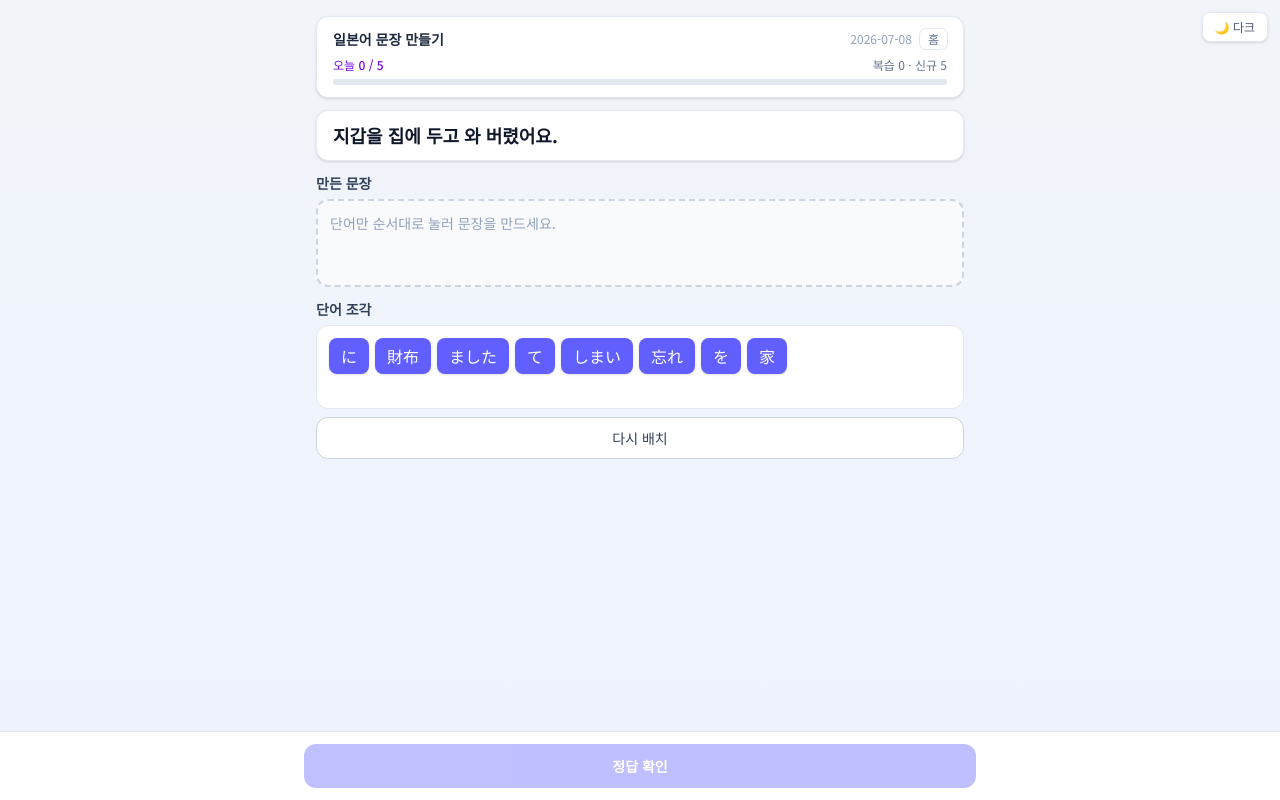
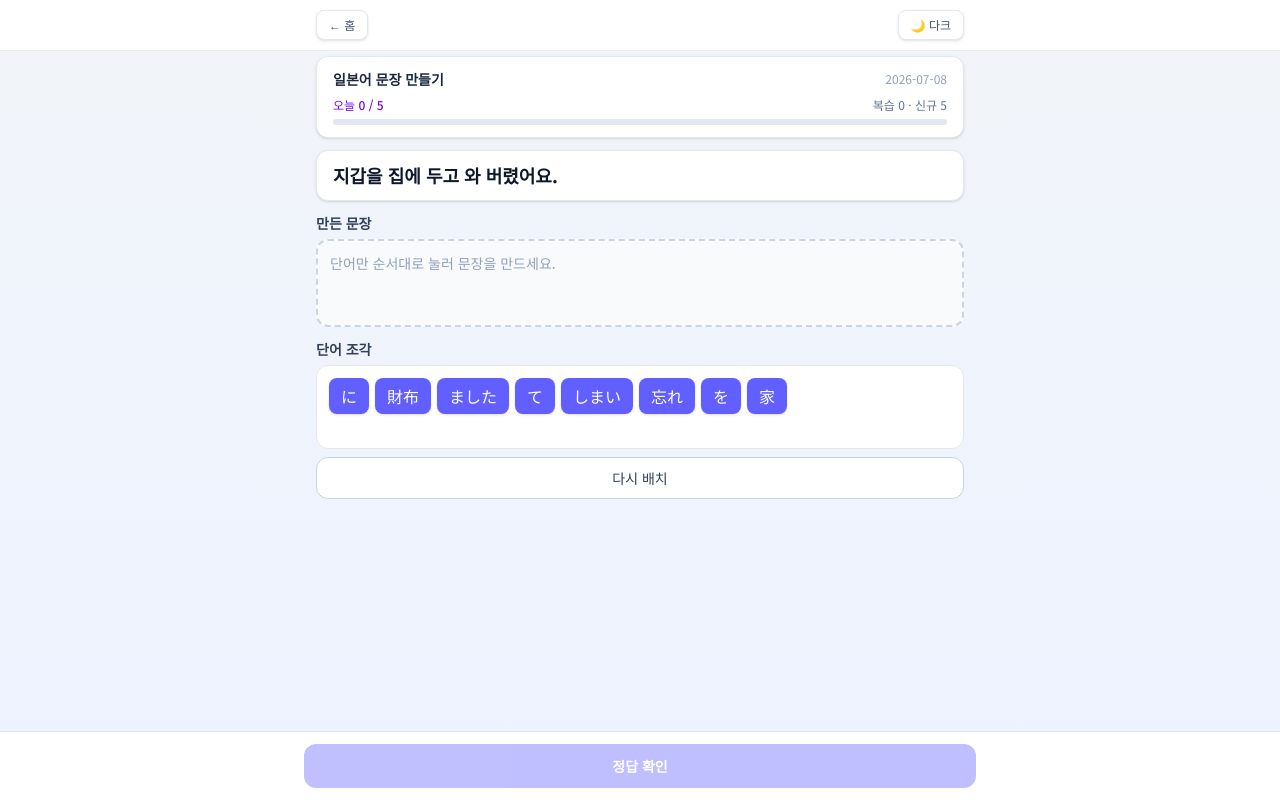
Before and after one commit to qweras011/jp-sentence-builder, a React (Vite) app: page / in a window 1280 px wide. Both pictures are taken after a click on the button "문장 만들기 시작". Built offline with nearby package versions, Linux system fonts and the light colour scheme.

Commit message:
Fix dark mode kanji visibility and remove broken level scaffold

```diff
--- a/src/App.tsx
+++ b/src/App.tsx
@@ -1,6 +1,6 @@
 import { useDarkMode } from "./hooks/useDarkMode";
 import { useState } from "react";
-import { ThemeToggle } from "./components/ThemeToggle";
+import { TopBar } from "./components/TopBar";
 import { GamePage } from "./pages/GamePage";
 import { HomePage } from "./pages/HomePage";
 import { VocabPage } from "./pages/VocabPage";
@@ -13,7 +13,12 @@ function App() {
 
   return (
     <>
-      <ThemeToggle dark={dark} onToggle={toggle} className="fixed top-3 right-3 z-50" />
+      <TopBar
+        dark={dark}
+        onToggleTheme={toggle}
+        showHome={view !== "home"}
+        onHome={() => setView("home")}
+      />
 
       {view === "home" && (
         <HomePage
--- a/src/components/GameHeader.tsx
+++ b/src/components/GameHeader.tsx
@@ -5,7 +5,6 @@ interface GameHeaderProps {
   dateLabel: string;
   reviewCount: number;
   freshCount: number;
-  onHome?: () => void;
 }
 
 export function GameHeader({
@@ -13,7 +12,6 @@ export function GameHeader({
   dateLabel,
   reviewCount,
   freshCount,
-  onHome,
 }: GameHeaderProps) {
   const progress = Math.round((completed / SENTENCE_DAILY_GOAL) * 100);
 
@@ -21,18 +19,7 @@ export function GameHeader({
     <header className="rounded-xl border border-slate-200 bg-white px-4 py-3 shadow-sm dark:border-slate-700 dark:bg-slate-800">
       <div className="flex items-center justify-between gap-2">
         <p className="text-sm font-semibold text-slate-800 dark:text-slate-100">일본어 문장 만들기</p>
-        <div className="flex items-center gap-2">
-          <p className="text-xs text-slate-400 dark:text-slate-500">{dateLabel}</p>
-          {onHome && (
-            <button
-              type="button"
-              onClick={onHome}
-              className="rounded-md px-2 py-0.5 text-xs text-slate-500 ring-1 ring-slate-200 transition hover:bg-slate-50 dark:text-slate-400 dark:ring-slate-600 dark:hover:bg-slate-700"
-            >
-              홈
-            </button>
-          )}
-        </div>
+        <p className="text-xs text-slate-400 dark:text-slate-500">{dateLabel}</p>
       </div>
       <div className="mt-2 flex items-center justify-between text-xs">
         <span className="font-medium text-violet-700 dark:text-violet-400">
--- /dev/null
+++ b/src/components/TopBar.tsx
@@ -0,0 +1,29 @@
+import { ThemeToggle } from "./ThemeToggle";
+
+interface TopBarProps {
+  dark: boolean;
+  onToggleTheme: () => void;
+  showHome?: boolean;
+  onHome?: () => void;
+}
+
+export function TopBar({ dark, onToggleTheme, showHome = false, onHome }: TopBarProps) {
+  return (
+    <header className="fixed inset-x-0 top-0 z-50 border-b border-slate-200/80 bg-white/95 backdrop-blur dark:border-slate-700/80 dark:bg-slate-900/95">
+      <div className="mx-auto flex max-w-2xl items-center justify-between px-3 py-2.5">
+        <div className="min-w-[4.5rem]">
+          {showHome && onHome && (
+            <button
+              type="button"
+              onClick={onHome}
+              className="rounded-lg border border-slate-200 bg-white px-3 py-1.5 text-xs font-medium text-slate-600 shadow-sm transition hover:bg-slate-50 dark:border-slate-600 dark:bg-slate-800 dark:text-slate-200 dark:hover:bg-slate-700"
+            >
+              ← 홈
+            </button>
+          )}
+        </div>
+        <ThemeToggle dark={dark} onToggle={onToggleTheme} />
+      </div>
+    </header>
+  );
+}
--- a/src/components/VocabHeader.tsx
+++ b/src/components/VocabHeader.tsx
@@ -9,7 +9,6 @@ interface VocabHeaderProps {
   freshCount: number;
   direction: VocabDirection;
   onDirectionChange: (direction: VocabDirection) => void;
-  onHome?: () => void;
 }
 
 export function VocabHeader({
@@ -19,7 +18,6 @@ export function VocabHeader({
   freshCount,
   direction,
   onDirectionChange,
-  onHome,
 }: VocabHeaderProps) {
   const progress = Math.round((completed / VOCAB_DAILY_GOAL) * 100);
 
@@ -29,16 +27,7 @@ export function VocabHeader({
         <p className="text-sm font-semibold text-slate-800 dark:text-slate-100">단어 외우기</p>
         <div className="flex items-center gap-2">
           <VocabDirectionToggle direction={direction} onChange={onDirectionChange} />
-          <p className="text-xs text-slate-400 dark:text-slate-500">{dateLabel}</p>
-          {onHome && (
-            <button
-              type="button"
-              onClick={onHome}
-              className="rounded-md px-2 py-0.5 text-xs text-slate-500 ring-1 ring-slate-200 transition hover:bg-slate-50 dark:text-slate-400 dark:ring-slate-600 dark:hover:bg-slate-700"
-            >
-              홈
-            </button>
-          )}
+          <p className="shrink-0 text-xs text-slate-400 dark:text-slate-500">{dateLabel}</p>
         </div>
       </div>
       <div className="mt-2 flex items-center justify-between text-xs">
--- a/src/pages/GamePage.tsx
+++ b/src/pages/GamePage.tsx
@@ -31,14 +31,13 @@ export function GamePage({ onHome }: GamePageProps) {
 
   if (isComplete) {
     return (
-      <div className="min-h-screen bg-gradient-to-b from-slate-100 to-indigo-50 px-3 py-4 dark:from-slate-950 dark:to-slate-900">
+      <div className="min-h-screen bg-gradient-to-b from-slate-100 to-indigo-50 px-3 pb-4 pt-14 dark:from-slate-950 dark:to-slate-900">
         <main className="mx-auto max-w-2xl space-y-4">
           <GameHeader
             completed={completedCount}
             dateLabel={dateLabel}
             reviewCount={reviewCount}
             freshCount={freshCount}
-            onHome={onHome}
           />
           <div className="rounded-xl border border-slate-200 bg-white p-6 text-center shadow-sm dark:border-slate-700 dark:bg-slate-800">
             <p className="text-sm font-medium text-indigo-600 dark:text-indigo-400">오늘 목표 달성</p>
@@ -75,14 +74,13 @@ export function GamePage({ onHome }: GamePageProps) {
   const layoutPieceCount = playablePieceCount;
 
   return (
-    <div className="min-h-screen bg-gradient-to-b from-slate-100 to-indigo-50 pb-24 dark:from-slate-950 dark:to-slate-900">
-      <main className="mx-auto flex max-w-2xl flex-col gap-3 px-3 py-4">
+    <div className="min-h-screen bg-gradient-to-b from-slate-100 to-indigo-50 pb-24 pt-14 dark:from-slate-950 dark:to-slate-900">
+      <main className="mx-auto flex max-w-2xl flex-col gap-3 px-3 pb-4">
         <GameHeader
           completed={completedCount}
           dateLabel={dateLabel}
           reviewCount={reviewCount}
           freshCount={freshCount}
-          onHome={onHome}
         />
 
         <PromptCard korean={current.korean} />
--- a/src/pages/VocabPage.tsx
+++ b/src/pages/VocabPage.tsx
@@ -26,14 +26,13 @@ export function VocabPage({ onHome }: VocabPageProps) {
 
   if (isComplete) {
     return (
-      <div className="min-h-screen bg-gradient-to-b from-slate-100 to-emerald-50 px-3 py-4 dark:from-slate-950 dark:to-slate-900">
+      <div className="min-h-screen bg-gradient-to-b from-slate-100 to-emerald-50 px-3 pb-4 pt-14 dark:from-slate-950 dark:to-slate-900">
         <main className="mx-auto max-w-2xl space-y-4">
           <VocabHeader
             completed={completedCount}
             dateLabel={dateLabel}
             reviewCount={reviewCount}
             freshCount={freshCount}
-            onHome={onHome}
             direction={direction}
             onDirectionChange={setVocabDirection}
           />
@@ -72,14 +71,13 @@ export function VocabPage({ onHome }: VocabPageProps) {
   const isReverse = direction === "reverse";
 
   return (
-    <div className="min-h-screen bg-gradient-to-b from-slate-100 to-emerald-50 px-3 py-4 dark:from-slate-950 dark:to-slate-900">
+    <div className="min-h-screen bg-gradient-to-b from-slate-100 to-emerald-50 px-3 pb-4 pt-14 dark:from-slate-950 dark:to-slate-900">
       <main className="mx-auto max-w-2xl space-y-4">
         <VocabHeader
           completed={completedCount}
           dateLabel={dateLabel}
           reviewCount={reviewCount}
           freshCount={freshCount}
-          onHome={onHome}
           direction={direction}
           onDirectionChange={setVocabDirection}
         />
```
